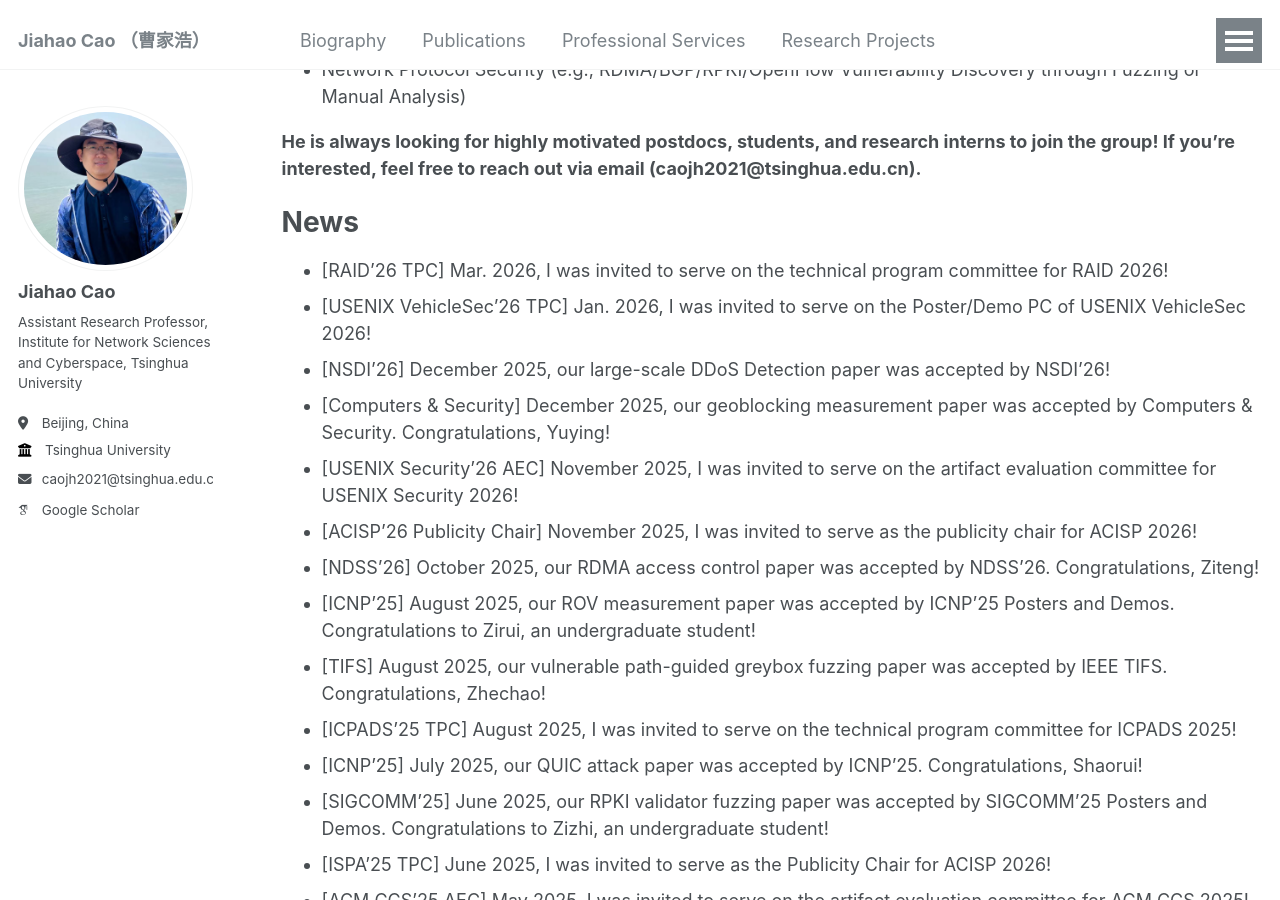
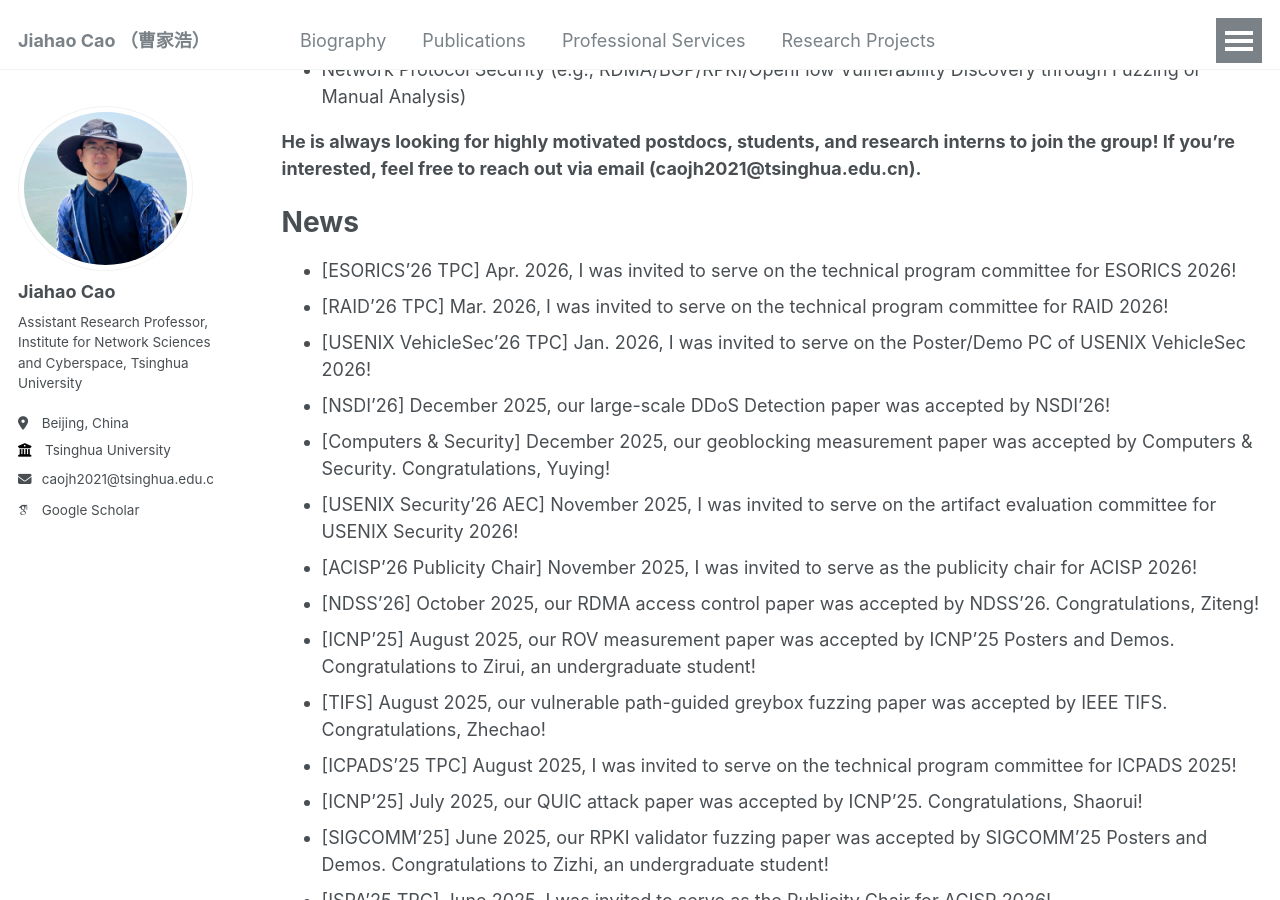
Before and after one commit to caojh15/caojh15.github.io, a Jekyll site: the page built from _pages/about.md, in a window 1280 px wide and 900 px high, scrolled down 607 px. Built offline with Jekyll 4.4.1, drawn with Linux system fonts in a browser that asks for light colours; some web fonts are replaced.

Commit message:
Update about.md

```diff
--- a/_pages/about.md
+++ b/_pages/about.md
@@ -20,6 +20,7 @@ His current interests mainly focus on the following domains:
 **He is always looking for highly motivated postdocs, students, and research interns to join the group! If you're interested, feel free to reach out via email (caojh2021@tsinghua.edu.cn).**
 
 # News
+- [ESORICS'26 TPC] Apr. 2026, I was invited to serve on the technical program committee for ESORICS 2026!
 - [RAID'26 TPC] Mar. 2026, I was invited to serve on the technical program committee for RAID 2026!
 - [USENIX VehicleSec'26 TPC] Jan. 2026, I was invited to serve on the Poster/Demo PC of USENIX VehicleSec 2026!
 - [NSDI'26] December 2025, our large-scale DDoS Detection paper was accepted by NSDI'26!
```
